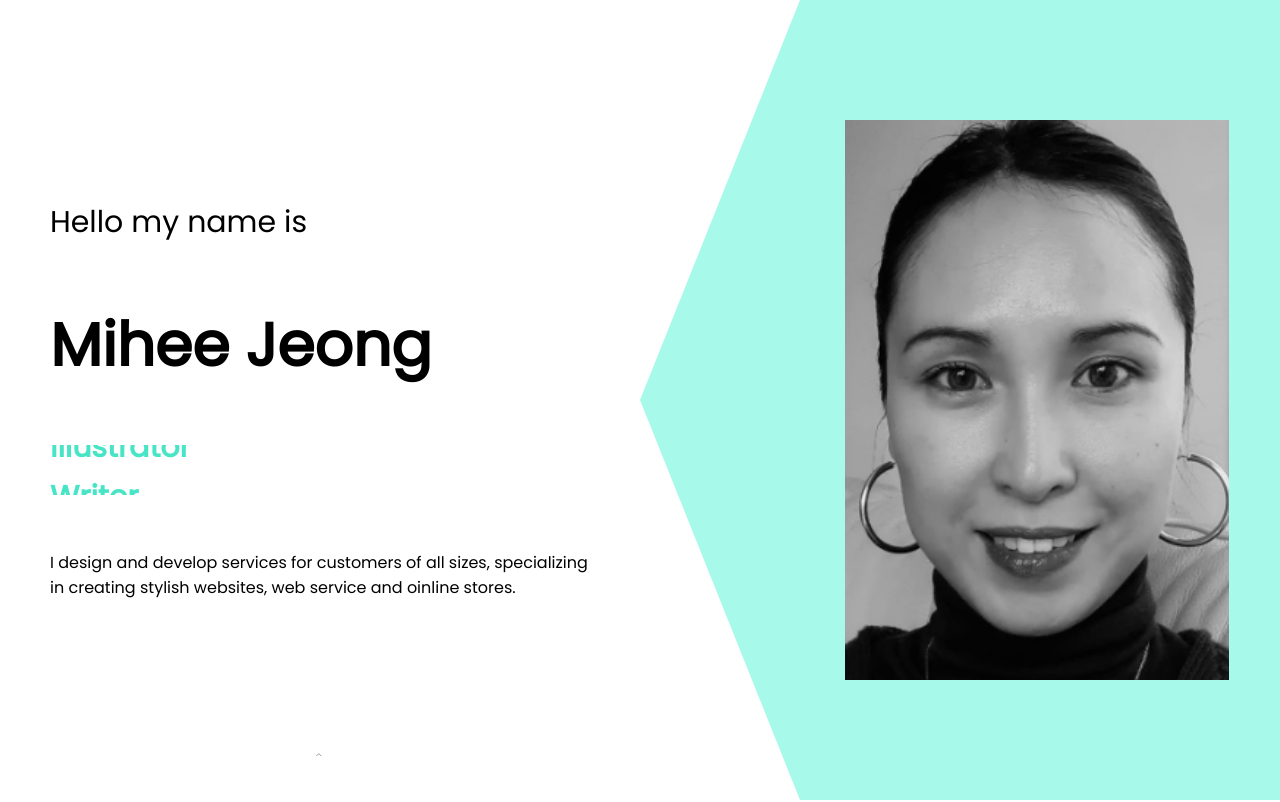
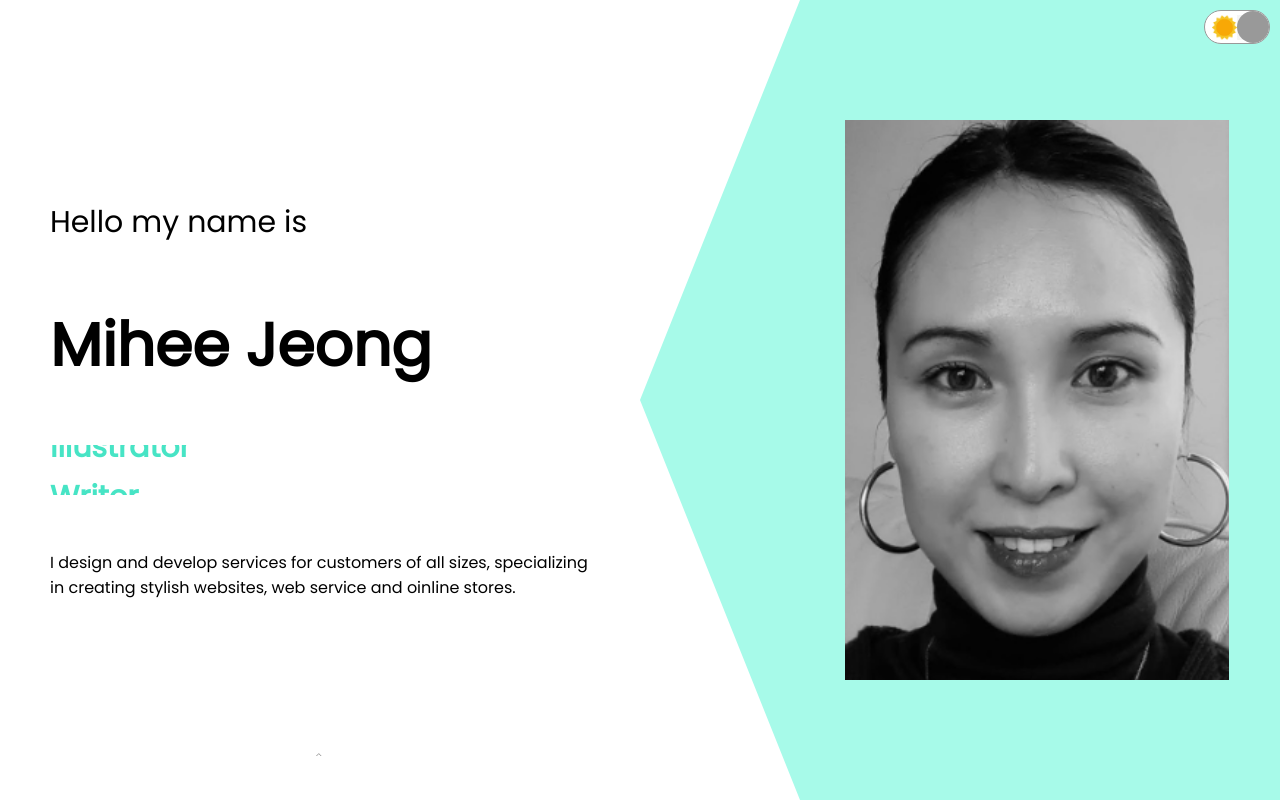
Before and after one commit to miheejb/miheejeongstyle, a React (Create React App) app: page / in a window 1280 px wide. Shown: the top 802 px of the page. Built offline with nearby package versions, Linux system fonts and the light colour scheme.

Commit message:
Making a toggle for day/night

```diff
--- a/src/App.js
+++ b/src/App.jsx
@@ -2,11 +2,15 @@ import Intro from "./components/intro/Intro";
 import About from "./components/about/About";
 import ProductList from "./components/productList/ProductList";
 import Contact from "./components/contact/Contact";
+import Toggle from "./components/toggle/Toggle";
+import { useState } from "react";
 
 
-function App() {
+const  App = () =>  {
+  const [dark, setDark] = useState(false)
   return (
     <div>
+      <Toggle/>
       <Intro />
       <About />
       <ProductList/>
--- /dev/null
+++ b/src/components/toggle/Toggle.jsx
@@ -0,0 +1,16 @@
+import React from 'react'
+import './toggle.css'
+import Sun from "../../img/sun.png";
+import Moon from "../../img/moon.jpeg"
+
+const Toggle = () => {
+  return (
+    <div className="t">
+      <img src={Sun} className="t-icon" alt="" />
+      <img src={Moon} className="t-icon" alt="" />
+      <div className="t-button">  </div>
+    </div>
+  );
+}
+
+export default Toggle
--- /dev/null
+++ b/src/components/toggle/toggle.css
@@ -0,0 +1,30 @@
+.t{
+    width: 64px;
+    height: 32px;
+    border-radius: 20px;
+    border: 1px solid #999;
+    background-color: #fff;
+    position:fixed;
+    top:10px;
+    right: 10px;
+    z-index: 999;
+    display:flex;
+    align-items: center;
+    justify-content: center;
+
+}
+.t-icon{
+    width: 25px;
+    height:25px;
+
+}
+.t-button{
+    width: 32px;
+    height: 32px;
+    border-radius: 50%;
+    background-color: #999;
+    position:absolute;
+    cursor:pointer;
+    right:0;
+
+}
```
Also changed, not shown: src/img/moon.jpeg (added), src/img/sun.png.
